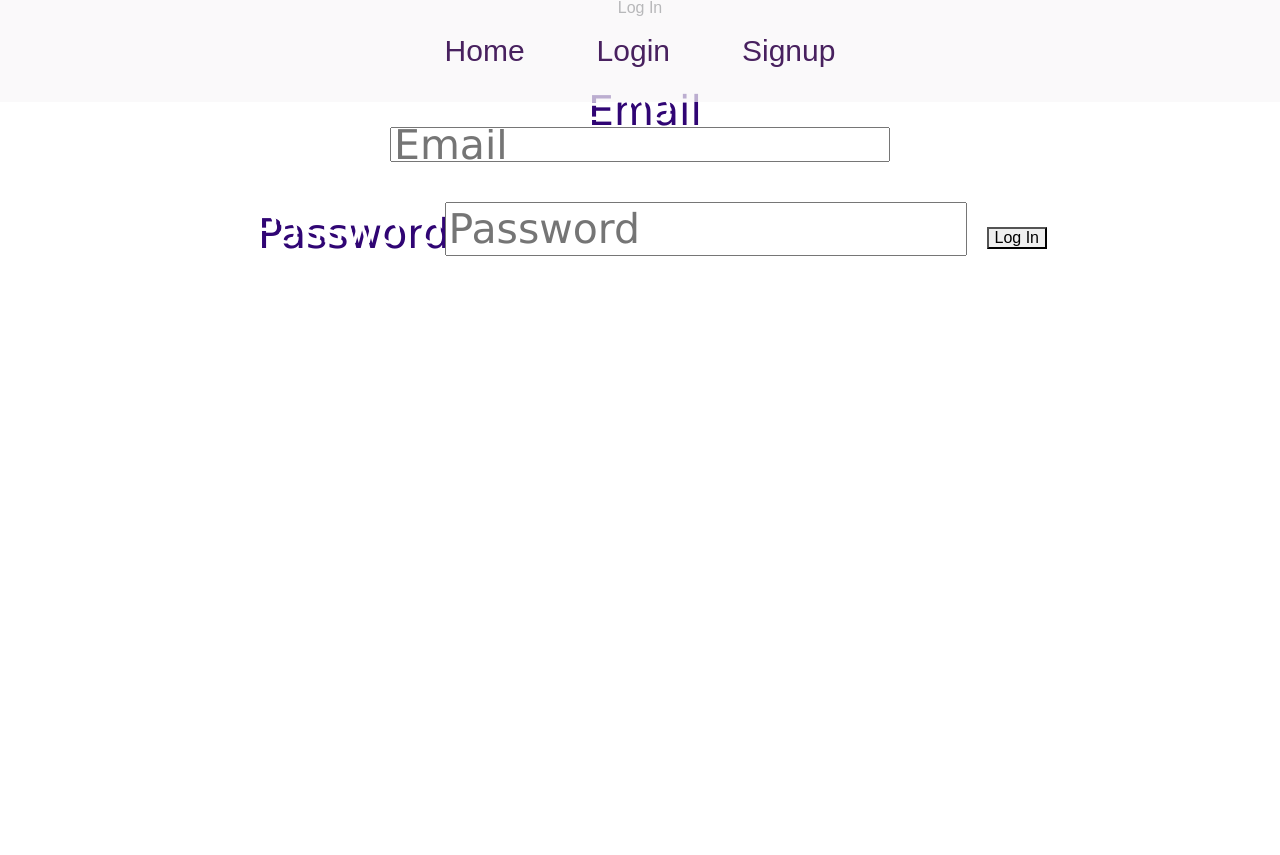
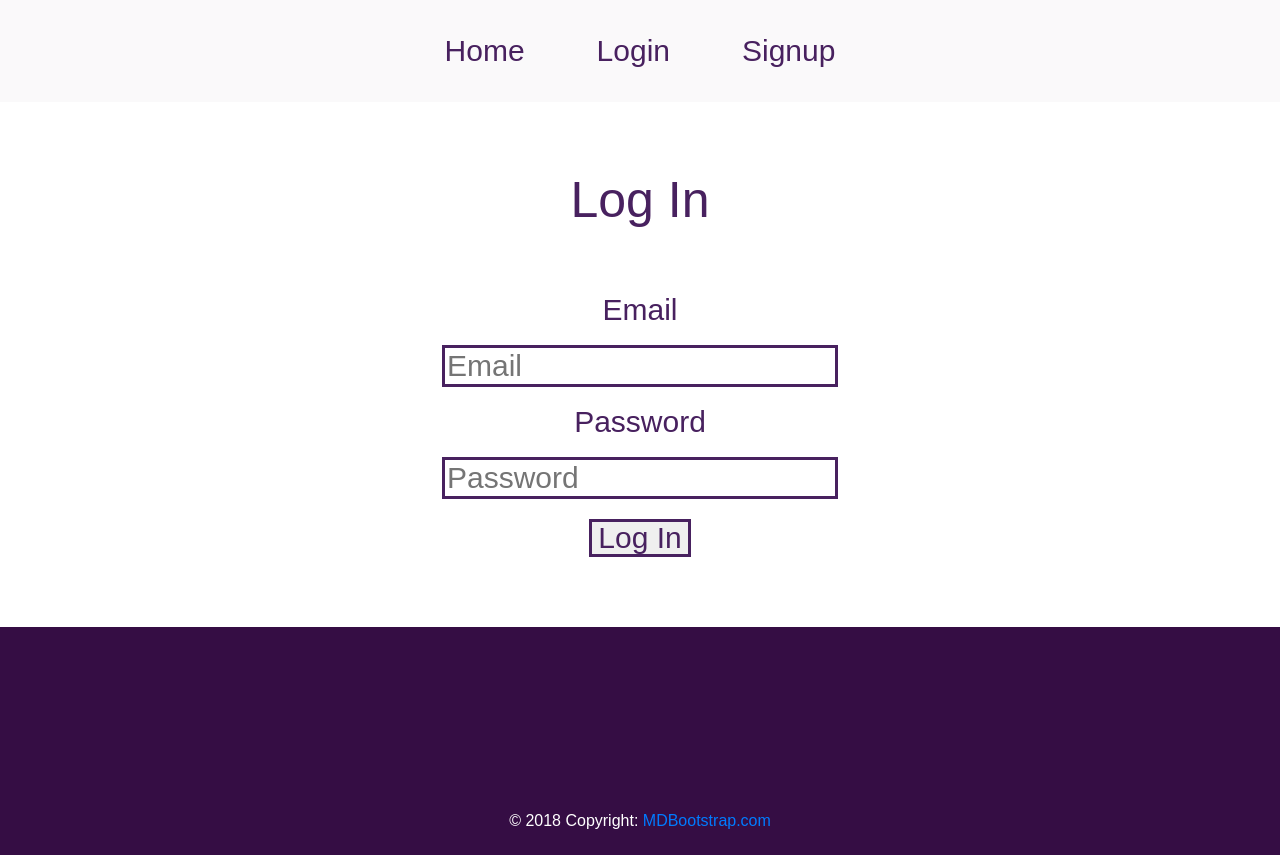
Before and after one commit to AaliyahM777/ecom-project6, a React (Create React App) app in the folder client/: page /Login in a window 1280 px wide. Before the commit the page ends 800 px from the top, so only its background shows below. Built offline with nearby package versions, Linux system fonts and the light colour scheme.

Commit message:
styling changes

```diff
--- a/client/src/Components/elements/Login.js
+++ b/client/src/Components/elements/Login.js
@@ -1,8 +1,9 @@
 import React from 'react'
 import httpClient from '../../httpClient'
+import Footer from './Footer';
 class LogIn extends React.Component {
     state = {
-        fields: { email: '', password: ''}
+        fields: { email: '', password: '' }
     }
     onInputChange(evt) {
         this.setState({
@@ -16,7 +17,7 @@ class LogIn extends React.Component {
         evt.preventDefault()
         httpClient.logIn(this.state.fields).then(user => {
             this.setState({ fields: { email: '', password: '' } })
-            if(user) {
+            if (user) {
                 this.props.onLoginSuccess(user)
                 this.props.history.push('/')
             }
@@ -26,19 +27,28 @@ class LogIn extends React.Component {
     render() {
         const { email, password } = this.state.fields
         return (
-            <div className='LogIn'>
-                <div className='row'>
-                    <div className='column column-33 column-offset-33'>
-                        <h1>Log In</h1>
-                        <form onChange={this.onInputChange.bind(this)} onSubmit={this.onFormSubmit.bind(this)}>
-                            <label>Email
-                            <input type="text" placeholder="Email"  name="email" value={email} /></label>
-                            <label>Password
-                            <input type="password" placeholder="Password"  name="password" value={password} /></label>
-                            <button>Log In</button>
-                        </form>
+            <div>
+                <div className='login'>
+                    <div className='login-display'>
+                        <div>
+
+                            <h1 className="login-header">Log In</h1>
+                            <form className="login-form" onChange={this.onInputChange.bind(this)} onSubmit={this.onFormSubmit.bind(this)}>
+                                <label className="login-label">Email
+                            <br />
+                                    <input className="login-email" placeholder="Email" name="email" value={email} /></label>
+                                <br />
+                                <label className="login-label">Password
+                            <br />
+                                    <input className="login-password" type="password" placeholder="Password" name="password" value={password} /></label>
+                                <br />
+                                <button className="login-button">Log In</button>
+                            </form>
+                        </div>
                     </div>
+
                 </div>
+                <Footer />
             </div>
         )
     }
--- a/client/src/Components/elements/Signup.js
+++ b/client/src/Components/elements/Signup.js
@@ -1,5 +1,6 @@
 import React from 'react';
 import httpClient from '../../httpClient';
+import Footer from './Footer';
 import { Link } from 'react-router-dom';
 // sign up form behaves almost identically to log in form. We could create a flexible Form component to use for both actions, but for now we'll separate the two:
 class SignUp extends React.Component {
@@ -29,10 +30,14 @@ class SignUp extends React.Component {
     render() {
         const { name, email, password } = this.state.fields
         return (
-            <div className='SignUp'>
-                <h1>Sign Up</h1>
-                <form onChange={this.onInputChange.bind(this)} onSubmit={this.onFormSubmit.bind(this)}>
+            <div>
+            <div className='signup'>
+                <h1 className="signup-header">Sign Up</h1>
+                <form className="signup-form" onChange={this.onInputChange.bind(this)} onSubmit={this.onFormSubmit.bind(this)}>
+                    <label className="signup-label">Name
+                    <br/>
                     <input
+                     className="signup-username"
                     type="text"
                     placeholder="Name"
                     id="Name"
@@ -40,23 +45,39 @@ class SignUp extends React.Component {
                     value={name}
                     required
                     />
+                    </label>
+                    <br/>
+                    <label className="signup-label">Email
+                    <br/>
                     <input
+                     className="signup-email"
                      type="text"
                      placeholder="Email"
                      id="Email" name="email"
                      value={email}
                      required
                      />
+                     </label>
+                     <br/>
+                     <label className="signup-label">Password
+                     <br/>
                     <input
+                    classname="signup-password"
                     type="password"
                     placeholder="Password"
                     id="Password"
                     name="password"
                     required
-                    value={password} />
-                    <button className="btn btn-primary btnSpace">Sign Up</button>
+                    value={password}
+                     />
+                     </label>
+                     <br/>
+                    <button className="signup-button">Sign Up</button>
 
                 </form>
+
+            </div>
+            <Footer/>
             </div>
         )
     }
--- a/client/src/Components/pages/Products.js
+++ b/client/src/Components/pages/Products.js
@@ -1,6 +1,7 @@
 import React from 'react';
 import ProductCards from '../elements/ProductCards'
 import {getProducts, getProductfilter, getPrices} from '../../Routes/apiroutes'
+import Footer from '../elements/Footer';
 
 
 // we created  a classical component which stores state and is seting data into an empty array
@@ -53,7 +54,7 @@ class Products extends React.Component {
                                 </div>
                             </div>
                                  {/* we created onclick event that will call our categories bus,funartpens as our filter button */}
-                            <div className="row">
+                            <div className="row filter-display">
                                 <button className="filter-label" onClick={() => getFilteredProducts('businesspens')}>Business Pens</button>
                                 <input type="radio" id="blue" name="color"/>
                                 <button className="filter-label" onClick={() => getFilteredProducts('funartpens')}>Fun/Art Pens</button>
@@ -73,6 +74,7 @@ class Products extends React.Component {
 
                 </div>
             </body>
+            <Footer/>
         </div>
     )}
 }
--- a/client/src/httpClient.js
+++ b/client/src/httpClient.js
@@ -2,9 +2,9 @@ import axios from 'axios'
 import jwtDecode from 'jwt-decode'
 
 // instantiate axios
-// const httpClient = axios.create()
+const httpClient = axios.create()
 
-const httpClient = axios.create({baseURL:"http://localhost:5000"})
+//const httpClient = axios.create({baseURL:"http://localhost:5000"})
 
 httpClient.getToken = function() {
 	return localStorage.getItem('token')
--- a/client/src/styles/generalstyles.css
+++ b/client/src/styles/generalstyles.css
@@ -51,9 +51,54 @@ table {
 
 
 
+/****Media Queries***/
+@media only screen
+ and (min-device-width:320px)
+ and(max-device-width:767px){
+     .nav-link{
+         font-size:25px;
+
+     }
+     li.nav-item{
+         padding: 0 50px;
+     }
+     .filter-label{
+         font-size:20px;
+         width:50%;
+
+     }
+
+     .index-header {
+        font-size: 50px;
+    }
+    .index-img {
+        width: 100%;
+        padding: 0;
+    }
 
 
 
+ }
+ @media only screen
+ and (min-device-width:1000px)
+ and(max-device-width:3000px){
+     .filter-label{
+         font-size:41px;
+         width:20%;
+     }
+
+     index-header{
+         font-size:100px;
+     }
+     .index-img{
+         width: 50px;
+     }
+
+    }
+
+    .filter-display {
+        justify-content: center;
+    }
 /*Boot strap Navbar*/
 .navbar {
     background-color: rgba(248, 247, 248, 0.7);
@@ -75,6 +120,23 @@ color: rgb(72, 33, 95);
     font-size:30px;
     padding:20px;
 }
+
+
+
+/** Products page**/
+.filter-display{
+    justify-content:center;
+}
+.product-container{
+    margin-bottom:20px;
+}
+
+.card-body{
+ width:253px;
+ height:259px;
+}
+
+
 /*HEADER*/
 #header {
 background-size: cover;
@@ -147,16 +209,7 @@ p{
 
 
 /* styles for my text input for my html form*/
-input[type=text] {
 
-    width:500px;
-    height:35px;
-    transition: 0.3s;
-    outline: none;
-    margin:auto;
-    display:block;
-
-  }
 
   form{
       padding:50px;
@@ -204,14 +257,7 @@ body {
     font-family: 'Alegreta Sans', sans-serif;
 }
 
-label{
-    font-size: 41px;
-    color: white;
-    margin:20px;
-    text-shadow: 5px 5px rgb(48, 5, 116);
-    font-family: "Verdana";
-    font-weight: 400;
-}
+
 
 legend{
     font-size:60px;
@@ -219,11 +265,7 @@ legend{
     color: white;
 }
 
-.whatstyle img{
-   width:60%;
-    padding:50px;
-    height:450px;
-}
+
 
 h3{
     font-size:35px;
@@ -233,7 +275,7 @@ h2{
 
 }
 
-@media (max-width: 800px) {
+/* @media (max-width: 800px) {
     input[type="text"] {
         width: 50%;
     }
@@ -247,7 +289,7 @@ h2{
     .index-img{
         width:1000px;
     }
-}
+} */
 
 /****** CAROUSEL ******/
 
@@ -265,7 +307,6 @@ input[type="radio"] {
 
 
 .filter-label {
-    width:20%;
     float:left;
     text-align:center;
     background: rgb(48, 5, 116);;
@@ -277,7 +318,6 @@ input[type="radio"] {
     border: 1px solid #000000;
     border-radius: 10px;
 
-    font-size: 41px;
     color: white;
     margin: 20px;
     text-shadow: 5px 5px rgb(48, 5, 116);
@@ -289,3 +329,95 @@ input[type="radio"] {
 #email-error{
     color:#fff;
 }
+
+
+/***Login Styles ***/
+
+.login{
+    margin-top:175px;
+}
+
+
+
+.login-header{
+    font-size:50px;
+    color:rgb(72,33,95);
+    margin-bottom:20px;
+}
+
+.login-form{
+    text-align:center;
+}
+
+.login-label{
+    font-size:30px;
+    color:rgb(72, 33, 95);
+}
+
+.login-email{
+    margin: 20px;
+}
+
+.login-password{
+    margin: 20px;
+}
+
+
+
+input{
+    outline: none;
+    border:rgb(72,33,95)3px solid;
+}
+
+
+.login-button{
+    font-size:30px;
+    border:rgb(72,33,95)3px solid;
+    background-color:none;
+    color:rgb(72,33,95);
+}
+
+/***Sign Up Styles***/
+
+
+.signup{
+    margin-top:175px;
+}
+
+
+
+.signup-header{
+    font-size:50px;
+    color:rgb(72,33,95);
+    margin-bottom:20px;
+}
+
+.signup-form{
+    text-align:center;
+}
+
+.signup-label{
+    font-size:30px;
+    color:rgb(72, 33, 95);
+}
+
+.signup-username{
+    margin: 20px;
+}
+
+.signup-email{
+    margin: 20px;
+}
+.signup-password{
+    margin: 20px;
+}
+
+
+
+.signup-button{
+    margin:15px;
+    font-size:30px;
+    border:rgb(72,33,95)3px solid;
+    background-color:none;
+    color:rgb(72,33,95);
+}
```
Also changed, not shown: 1 other file (tests, documents, lock files or other folders).
